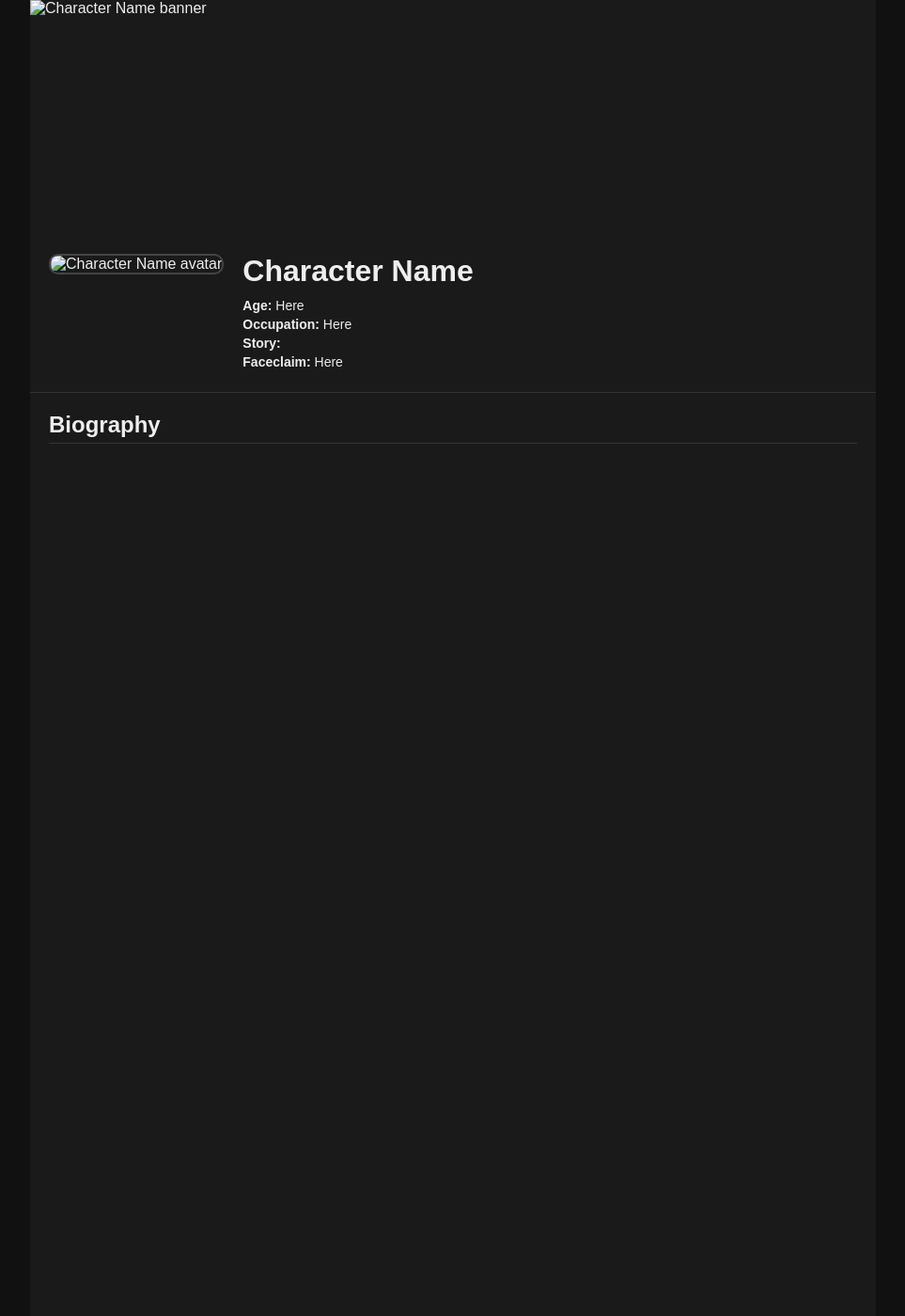
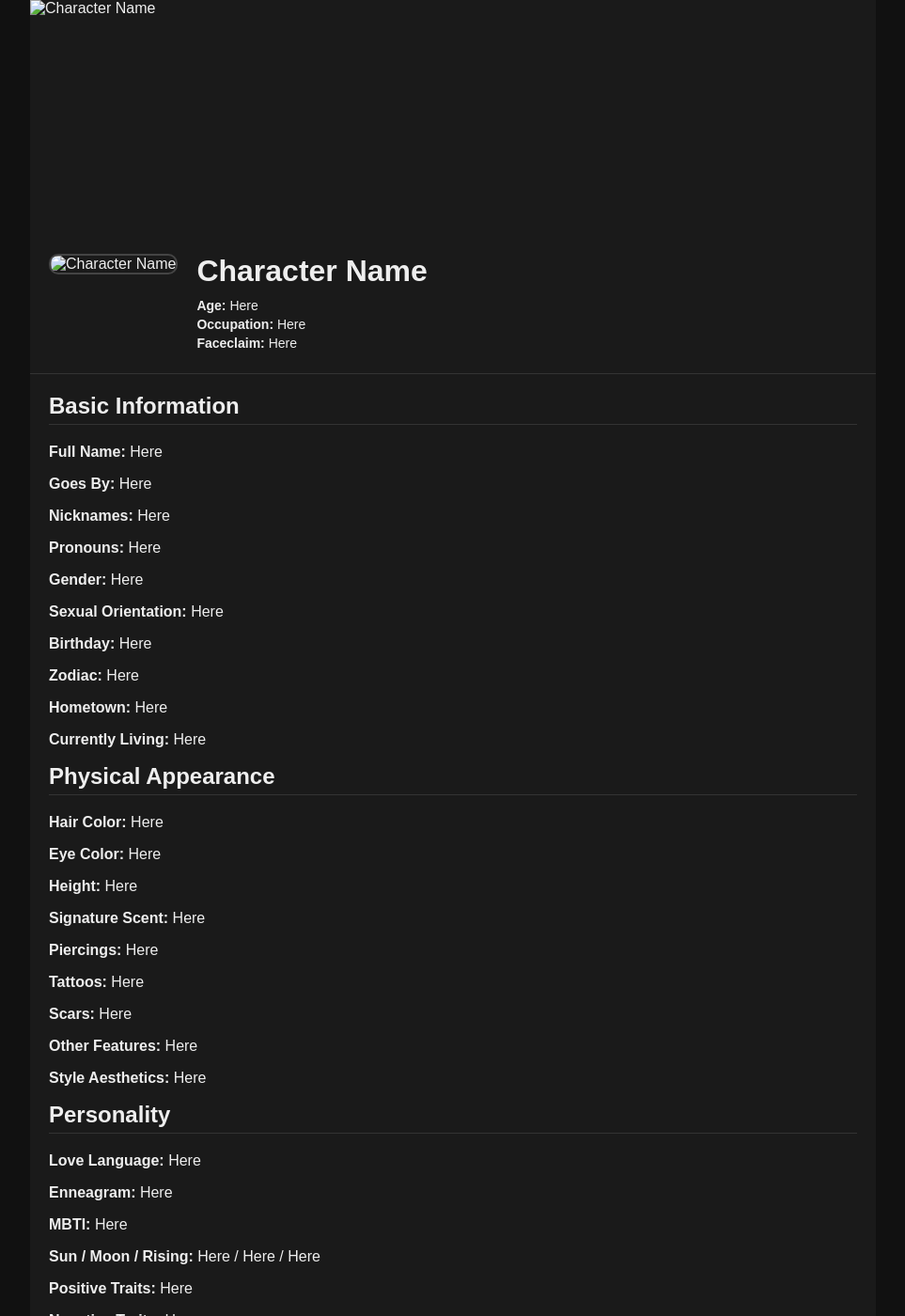
Before and after one commit to gbwriting/gbwriting.github.io, a Jekyll site: the page built from _characters/test.md, in a window 1280 px wide and 1400 px high. Shown: the whole window at 94% size, without its empty margins (158-1121 px from the left). Built offline with Jekyll 4.4.1, drawn with Linux system fonts in a browser that asks for light colours; some of the changed text lies outside the part shown.

Commit message:
Update character.html

```diff
--- a/_layouts/character.html
+++ b/_layouts/character.html
@@ -1,4 +1,3 @@
-
 <!DOCTYPE html>
 <html lang="en">
 <head>
@@ -9,23 +8,22 @@
 
 <body>
 
-  <div class="character-page">
+<div class="character-page" style="--accent:#7c5cff;">
 
   <div class="character-banner">
-      <img src="{{ page.banner }}" alt="{{ page.name }} banner">
+    <img src="{{ page.banner }}" alt="{{ page.name }}">
   </div>
 
   <div class="character-header">
 
     <div class="character-avatar">
-        <img src="{{ page.avatar }}" alt="{{ page.name }} avatar">
+      <img src="{{ page.avatar }}" alt="{{ page.name }}">
     </div>
 
     <div class="character-info">
       <h1>{{ page.name }}</h1>
       <p><strong>Age:</strong> {{ page.age }}</p>
       <p><strong>Occupation:</strong> {{ page.occupation }}</p>
-        <p><strong>Story:</strong> {{ page.story }}</p>
       <p><strong>Faceclaim:</strong> {{ page.faceclaim }}</p>
     </div>
 
@@ -33,9 +31,89 @@
 
   <div class="character-content">
 
+    <!-- BASIC INFORMATION -->
     <section>
-        <h2>Biography</h2>
-        <p>{{ content }}</p>
+      <h2>Basic Information</h2>
+      <p><strong>Full Name:</strong> {{ page.full_name }}</p>
+      <p><strong>Goes By:</strong> {{ page.goes_by }}</p>
+      <p><strong>Nicknames:</strong> {{ page.nicknames }}</p>
+      <p><strong>Pronouns:</strong> {{ page.pronouns }}</p>
+      <p><strong>Gender:</strong> {{ page.gender }}</p>
+      <p><strong>Sexual Orientation:</strong> {{ page.orientation }}</p>
+      <p><strong>Birthday:</strong> {{ page.birthday }}</p>
+      <p><strong>Zodiac:</strong> {{ page.zodiac }}</p>
+      <p><strong>Hometown:</strong> {{ page.hometown }}</p>
+      <p><strong>Currently Living:</strong> {{ page.current_location }}</p>
+    </section>
+
+    <!-- PHYSICAL -->
+    <section>
+      <h2>Physical Appearance</h2>
+      <p><strong>Hair Color:</strong> {{ page.hair_color }}</p>
+      <p><strong>Eye Color:</strong> {{ page.eye_color }}</p>
+      <p><strong>Height:</strong> {{ page.height }}</p>
+      <p><strong>Signature Scent:</strong> {{ page.scent }}</p>
+      <p><strong>Piercings:</strong> {{ page.piercings }}</p>
+      <p><strong>Tattoos:</strong> {{ page.tattoos }}</p>
+      <p><strong>Scars:</strong> {{ page.scars }}</p>
+      <p><strong>Other Features:</strong> {{ page.features }}</p>
+      <p><strong>Style Aesthetics:</strong> {{ page.aesthetics }}</p>
+    </section>
+
+    <!-- PERSONALITY -->
+    <section>
+      <h2>Personality</h2>
+      <p><strong>Love Language:</strong> {{ page.love_language }}</p>
+      <p><strong>Enneagram:</strong> {{ page.enneagram }}</p>
+      <p><strong>MBTI:</strong> {{ page.mbti }}</p>
+
+      <p><strong>Sun / Moon / Rising:</strong>
+        {{ page.sun_sign }} / {{ page.moon_sign }} / {{ page.rising_sign }}
+      </p>
+
+      <p><strong>Positive Traits:</strong> {{ page.positive_traits }}</p>
+      <p><strong>Negative Traits:</strong> {{ page.negative_traits }}</p>
+      <p><strong>Quirks & Habits:</strong> {{ page.quirks }}</p>
+      <p><strong>Fears:</strong> {{ page.fears }}</p>
+      <p><strong>Likes:</strong> {{ page.likes }}</p>
+      <p><strong>Dislikes:</strong> {{ page.dislikes }}</p>
+      <p><strong>Other:</strong> {{ page.personality_other }}</p>
+    </section>
+
+    <!-- EDUCATION -->
+    <section>
+      <h2>Education & Career</h2>
+      <p><strong>Education Level:</strong> {{ page.education }}</p>
+      <p><strong>Universities:</strong> {{ page.universities }}</p>
+      <p><strong>Major:</strong> {{ page.major }}</p>
+      <p><strong>Minor:</strong> {{ page.minor }}</p>
+      <p><strong>Occupation:</strong> {{ page.occupation }}</p>
+      <p><strong>Employment:</strong> {{ page.employment }}</p>
+      <p><strong>Other:</strong> {{ page.career_other }}</p>
+    </section>
+
+    <!-- FAMILY -->
+    <section>
+      <h2>Family</h2>
+      <p><strong>Parents:</strong> {{ page.parents }}</p>
+      <p><strong>Siblings:</strong> {{ page.siblings }}</p>
+      <p><strong>Children:</strong> {{ page.children }}</p>
+      <p><strong>Other Family:</strong> {{ page.other_family }}</p>
+      <p><strong>Pets:</strong> {{ page.pets }}</p>
+    </section>
+
+    <!-- RELATIONSHIPS -->
+    <section>
+      <h2>Relationship Status</h2>
+      <p><strong>Status:</strong> {{ page.relationship_status }}</p>
+      <p><strong>Partner:</strong> {{ page.partner }}</p>
+      <p><strong>Dating Since:</strong> {{ page.dating_since }}</p>
+    </section>
+
+    <!-- HISTORY -->
+    <section>
+      <h2>History</h2>
+      <p>{{ page.history }}</p>
     </section>
 
   </div>
```
Lines whose indentation alone changed are shown as unchanged.
